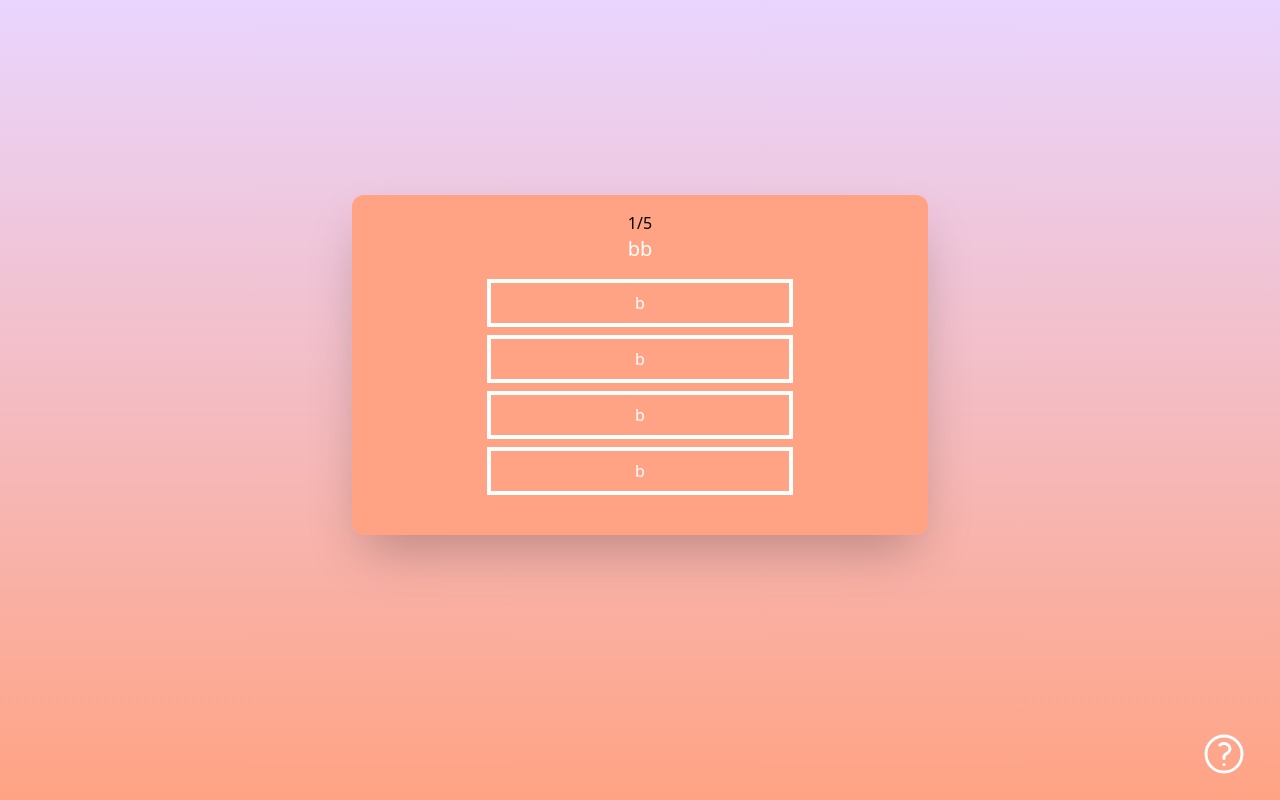
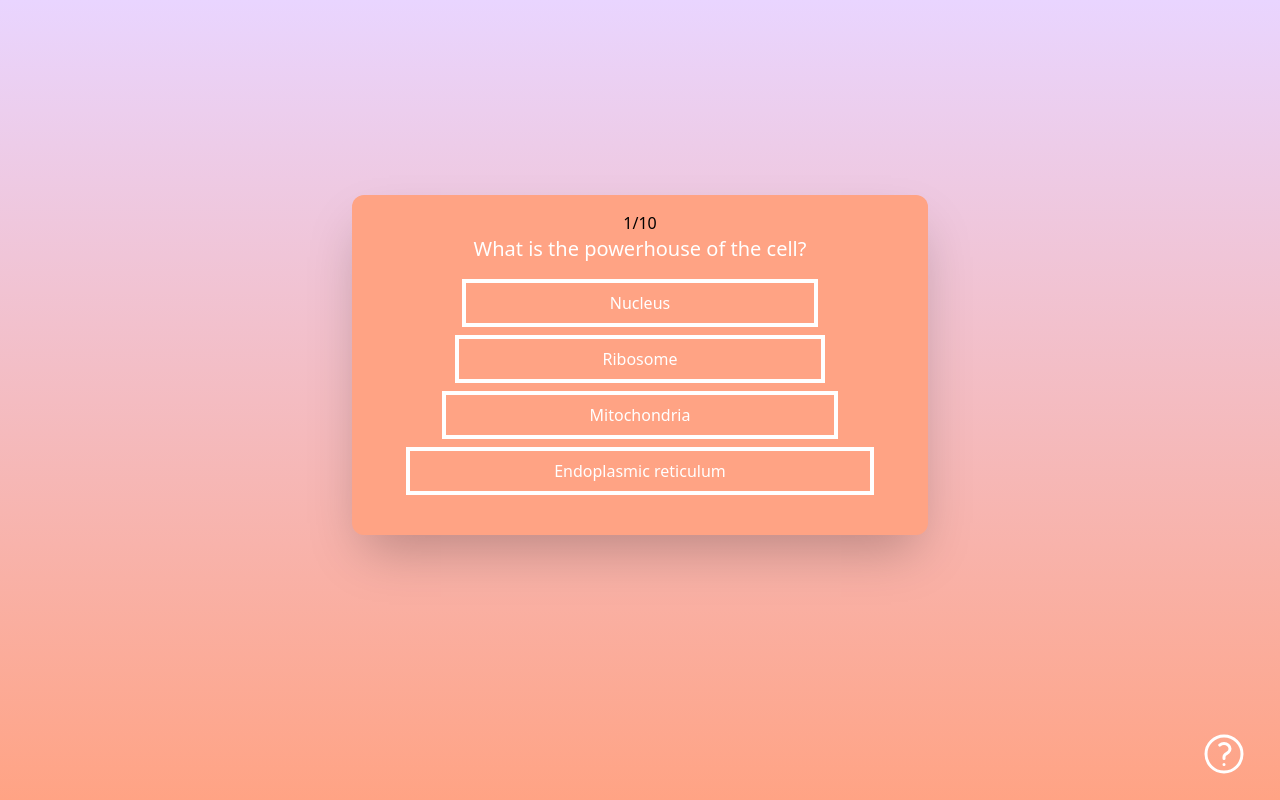
Before and after one commit to CaptainBerkay35/quiz-app, a React (Create React App) app: page /quiz in a window 1280 px wide. Built offline with nearby package versions, Linux system fonts and the light colour scheme.

Commit message:
Question Data changed

```diff
--- a/src/Questions.js
+++ b/src/Questions.js
@@ -1,82 +1,152 @@
 const questions = [
   {
     id: 0,
-    text: "aa",
+    text: "Which scientist is known for formulating the laws of motion?",
     options: [
-      { id: 0, text: "a", isCorrect: false },
-      { id: 1, text: "a", isCorrect: false },
-      { id: 2, text: "a", isCorrect: false },
-      { id: 3, text: "a", isCorrect: false },
+      { id: 0, text: "Isaac Newton", isCorrect: true },
+      { id: 1, text: "Albert Einstein", isCorrect: false },
+      { id: 2, text: "Nikola Tesla", isCorrect: false },
+      { id: 3, text: "Marie Curie", isCorrect: false },
     ],
   },
   {
     id: 1,
-    text: "bb",
+    text: "Which gas do plants use in photosynthesis?",
     options: [
-      { id: 0, text: "b", isCorrect: false },
-      { id: 1, text: "b", isCorrect: false },
-      { id: 2, text: "b", isCorrect: false },
-      { id: 3, text: "b", isCorrect: false },
+      { id: 0, text: "Oxygen", isCorrect: false },
+      { id: 1, text: "Nitrogen", isCorrect: false },
+      { id: 2, text: "Carbon dioxide", isCorrect: true },
+      { id: 3, text: "Hydrogen", isCorrect: false },
     ],
   },
   {
     id: 2,
-    text: "cc",
+    text: "What is the chemical symbol for gold?",
     options: [
-      { id: 0, text: "c", isCorrect: false },
-      { id: 1, text: "c", isCorrect: false },
-      { id: 2, text: "c", isCorrect: false },
-      { id: 3, text: "c", isCorrect: false },
+      { id: 0, text: "Gd", isCorrect: false },
+      { id: 1, text: "Ag", isCorrect: false },
+      { id: 2, text: "Au", isCorrect: true },
+      { id: 3, text: "Pb", isCorrect: false },
     ],
   },
   {
     id: 3,
-    text: "afafasfa",
+    text: "What is the powerhouse of the cell?",
     options: [
-      { id: 0, text: "a", isCorrect: false },
-      { id: 1, text: "a", isCorrect: false },
-      { id: 2, text: "a", isCorrect: false },
-      { id: 3, text: "a", isCorrect: false },
+      { id: 0, text: "Nucleus", isCorrect: false },
+      { id: 1, text: "Ribosome", isCorrect: false },
+      { id: 2, text: "Mitochondria", isCorrect: true },
+      { id: 3, text: "Endoplasmic reticulum", isCorrect: false },
     ],
   },
   {
     id: 4,
-    text: "ee",
+    text: "Which planet is known as the Red Planet?",
     options: [
-      { id: 0, text: "a", isCorrect: false },
-      { id: 1, text: "a", isCorrect: false },
-      { id: 2, text: "a", isCorrect: false },
-      { id: 3, text: "a", isCorrect: false },
+      { id: 0, text: "Earth", isCorrect: false },
+      { id: 1, text: "Venus", isCorrect: false },
+      { id: 2, text: "Mars", isCorrect: true },
+      { id: 3, text: "Jupiter", isCorrect: false },
     ],
   },
   {
     id: 5,
-    text: "ff",
+    text: "What is the smallest unit of matter?",
     options: [
-      { id: 0, text: "a", isCorrect: false },
-      { id: 1, text: "a", isCorrect: false },
-      { id: 2, text: "a", isCorrect: false },
-      { id: 3, text: "a", isCorrect: false },
+      { id: 0, text: "Atom", isCorrect: true },
+      { id: 1, text: "Molecule", isCorrect: false },
+      { id: 2, text: "Proton", isCorrect: false },
+      { id: 3, text: "Electron", isCorrect: false },
     ],
   },
   {
     id: 6,
-    text: "gg",
+    text: "Who proposed the heliocentric model of the solar system?",
     options: [
-      { id: 0, text: "a", isCorrect: false },
-      { id: 1, text: "a", isCorrect: false },
-      { id: 2, text: "a", isCorrect: false },
-      { id: 3, text: "a", isCorrect: false },
+      { id: 0, text: "Ptolemy", isCorrect: false },
+      { id: 1, text: "Aristotle", isCorrect: false },
+      { id: 2, text: "Nicolaus Copernicus", isCorrect: true },
+      { id: 3, text: "Johannes Kepler", isCorrect: false },
     ],
   },
   {
     id: 7,
-    text: "hh",
+    text: "What is the speed of light in a vacuum?",
     options: [
-      { id: 0, text: "a", isCorrect: false },
-      { id: 1, text: "a", isCorrect: false },
-      { id: 2, text: "a", isCorrect: false },
-      { id: 3, text: "a", isCorrect: false },
+      { id: 0, text: "300,000 km/s", isCorrect: true },
+      { id: 1, text: "150,000 km/s", isCorrect: false },
+      { id: 2, text: "100,000 km/s", isCorrect: false },
+      { id: 3, text: "200,000 km/s", isCorrect: false },
+    ],
+  },
+  {
+    id: 8,
+    text: "What is the process by which plants convert light energy into chemical energy?",
+    options: [
+      { id: 0, text: "Respiration", isCorrect: false },
+      { id: 1, text: "Combustion", isCorrect: false },
+      { id: 2, text: "Photosynthesis", isCorrect: true },
+      { id: 3, text: "Fermentation", isCorrect: false },
+    ],
+  },
+  {
+    id: 9,
+    text: "Which of the following is not a greenhouse gas?",
+    options: [
+      { id: 0, text: "Carbon dioxide", isCorrect: false },
+      { id: 1, text: "Methane", isCorrect: false },
+      { id: 2, text: "Water vapor", isCorrect: true },
+      { id: 3, text: "Nitrous oxide", isCorrect: false },
+    ],
+  },
+  {
+    id: 10,
+    text: "What is the primary component of Earth's inner core?",
+    options: [
+      { id: 0, text: "Iron", isCorrect: true },
+      { id: 1, text: "Nickel", isCorrect: false },
+      { id: 2, text: "Oxygen", isCorrect: false },
+      { id: 3, text: "Silicon", isCorrect: false },
+    ],
+  },
+  {
+    id: 11,
+    text: "Who proposed the first modern periodic table based on atomic number?",
+    options: [
+      { id: 0, text: "Dmitri Mendeleev", isCorrect: true },
+      { id: 1, text: "Marie Curie", isCorrect: false },
+      { id: 2, text: "Ernest Rutherford", isCorrect: false },
+      { id: 3, text: "Niels Bohr", isCorrect: false },
+    ],
+  },
+  {
+    id: 12,
+    text: "What phenomenon causes the northern lights (aurora borealis)?",
+    options: [
+      { id: 0, text: "Solar wind", isCorrect: true },
+      { id: 1, text: "Cosmic radiation", isCorrect: false },
+      { id: 2, text: "Earth's magnetic field", isCorrect: false },
+      { id: 3, text: "Lunar eclipse", isCorrect: false },
+    ],
+  },
+  {
+    id: 13,
+    text: "Which of the following is not a type of galaxy?",
+    options: [
+      { id: 0, text: "Elliptical", isCorrect: false },
+      { id: 1, text: "Spiral", isCorrect: false },
+      { id: 2, text: "Irregular", isCorrect: false },
+      { id: 3, text: "Pulsar", isCorrect: true },
+    ],
+  },
+  {
+    id: 14,
+    text: "What is the fundamental particle responsible for carrying the electromagnetic force?",
+    options: [
+      { id: 0, text: "Photon", isCorrect: true },
+      { id: 1, text: "Gluon", isCorrect: false },
+      { id: 2, text: "W boson", isCorrect: false },
+      { id: 3, text: "Graviton", isCorrect: false },
     ],
   },
 ];
--- a/src/components/Quiz.jsx
+++ b/src/components/Quiz.jsx
@@ -9,7 +9,7 @@ export default function Quiz({ username }) {
   useEffect(() => {
     const getRandomQuestions = () => {
       const randomIndices = [];
-      while (randomIndices.length < 5) {
+      while (randomIndices.length < 10) {
         const randomIndex = Math.floor(Math.random() * questions.length);
         if (!randomIndices.includes(randomIndex)) {
           randomIndices.push(randomIndex);
@@ -42,7 +42,7 @@ export default function Quiz({ username }) {
         <h2 className="text-white text-xl mb-4">{selectedQuestions[currentQuestion].text}</h2>
         {selectedQuestions[currentQuestion].options.map((option, index) => (
           <div className="mb-2" key={index}>
-            <button className="border-4 border-white text-white px-36 py-2" onClick={handleOptionSelect}>
+            <button className="border-4 border-white text-white px-36 py-2 " onClick={handleOptionSelect}>
               {option.text}
             </button>
           </div>
```
